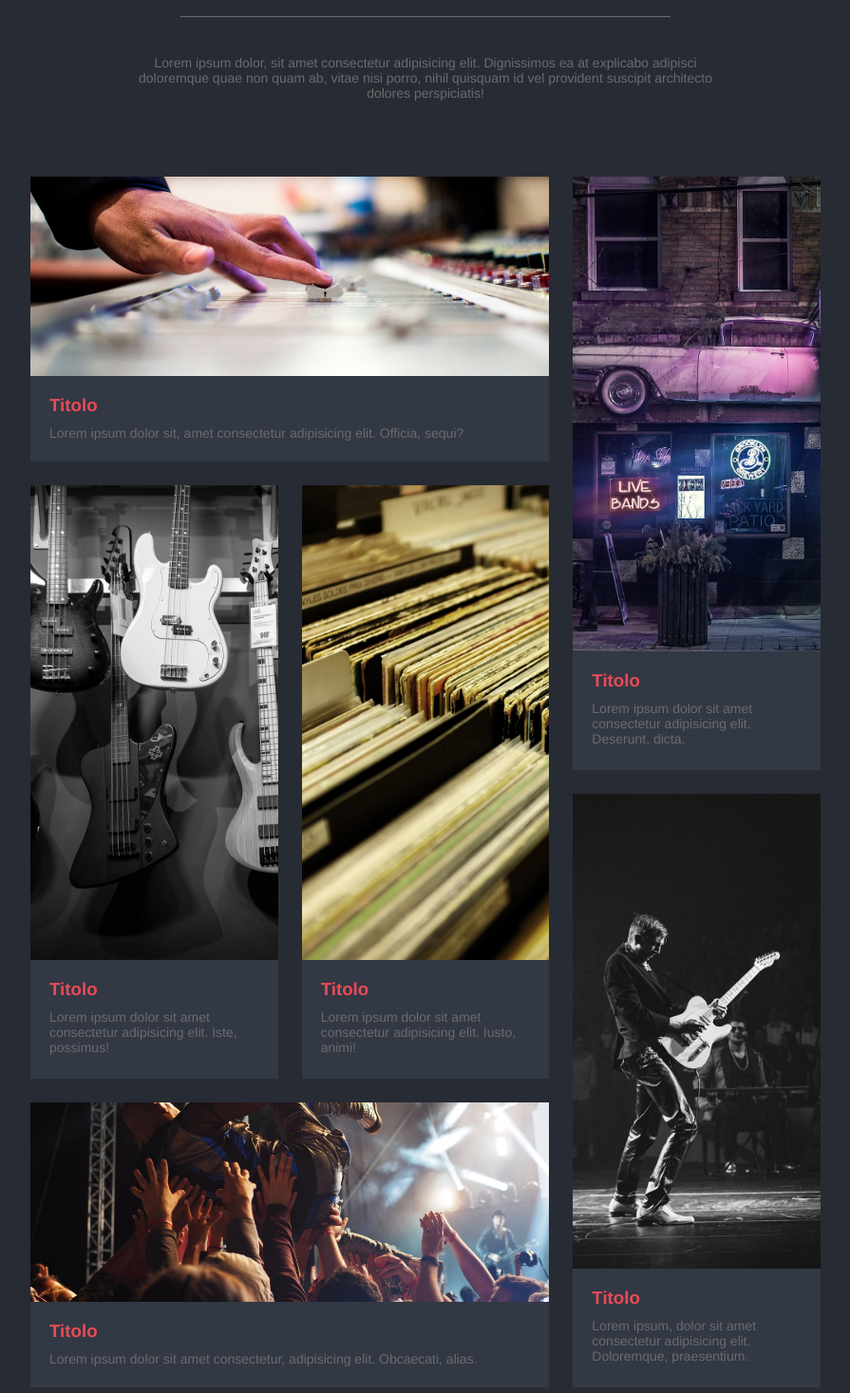
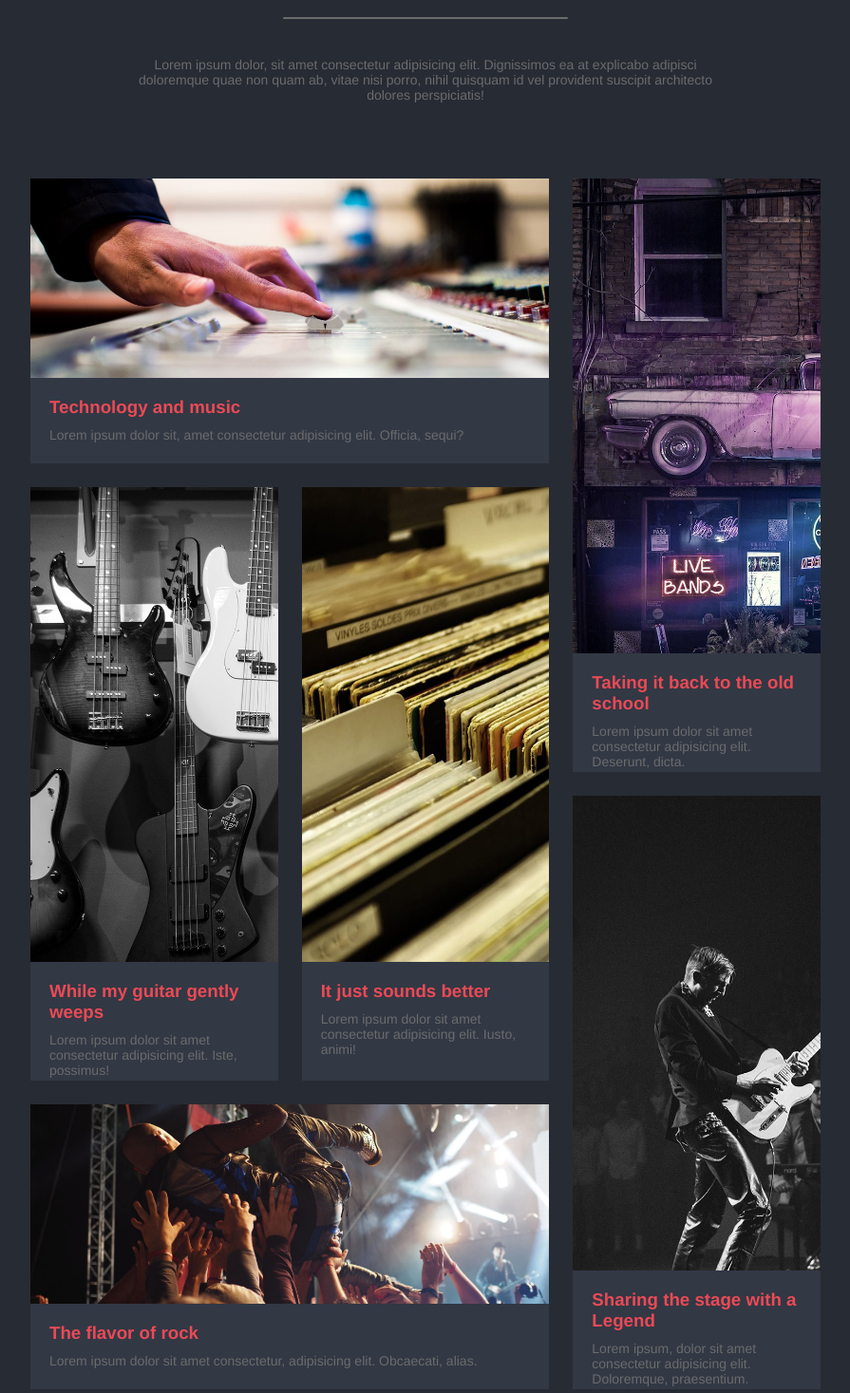
Before and after one commit to GiulianoPrimavera/proj-html-vuejs, a Vue app: page / in a window 1280 px wide. Shown: the part 1330-2797 px from the top of the page at 95% size, without its empty margins (192-1087 px from the left). Built offline with nearby package versions, Linux system fonts and the light colour scheme.

Commit message:
adds news cards animation, fixes positions

```diff
--- a/src/components/Main.vue
+++ b/src/components/Main.vue
@@ -1,6 +1,5 @@
 <template>
   <div class="main">
-
     <div class="brake">
       <!-- sezione di testo (si ripete 3 volte nel codice) -->
       <div class="main_text_section">
@@ -8,6 +7,8 @@
         <div class="brake_red_line"></div>
 
         <h2>Music Is Life</h2>
+        <div class="div_line"></div>
+
         <p class="small_text">
           Lorem ipsum dolor, sit amet consectetur adipisicing elit. Dignissimos
           ea at explicabo adipisci doloremque quae non quam ab, vitae nisi
@@ -21,6 +22,8 @@
       <!-- sezione titolo delle news -->
       <div class="main_text_section">
         <h2>Latest Band News</h2>
+        <div class="div_line"></div>
+
         <p class="small_text">
           Lorem ipsum dolor, sit amet consectetur adipisicing elit. Dignissimos
           ea at explicabo adipisci doloremque quae non quam ab, vitae nisi
@@ -31,7 +34,12 @@
 
       <!-- contenitore delle news -->
       <div class="news_container">
-        <div class="news_card wide_card">
+        <div class="news_card card_1 wide_card">
+          <!-- il link compare quando la card è in hover -->
+          <div class="hover_link">
+            <a href="#"><p>Technology and music</p></a>
+          </div>
+
           <div class="news_card_image_container">
             <img
               src="@/assets/images/blog_music_techo.jpg"
@@ -40,7 +48,7 @@
           </div>
 
           <div class="news_card_text_container">
-            <h3>Titolo</h3>
+            <h3>Technology and music</h3>
             <p class="small_text">
               Lorem ipsum dolor sit, amet consectetur adipisicing elit. Officia,
               sequi?
@@ -48,6 +56,11 @@
           </div>
         </div>
         <div class="news_card card_2 narrow_card">
+           <!-- il link compare quando la card è in hover -->
+          <div class="hover_link">
+            <a href="#"><p>Taking it back to the old school</p></a>
+          </div>
+
           <div class="news_card_image_container">
             <img
               src="@/assets/images/blog-post1.jpg"
@@ -56,7 +69,7 @@
           </div>
 
           <div class="news_card_text_container">
-            <h3>Titolo</h3>
+            <h3>Taking it back to the old school</h3>
             <p class="small_text">
               Lorem ipsum dolor sit amet consectetur adipisicing elit. Deserunt,
               dicta.
@@ -64,6 +77,11 @@
           </div>
         </div>
         <div class="news_card card_3 narrow_card">
+          <!-- il link compare quando la card è in hover -->
+          <div class="hover_link">
+            <a href="#"><p>While my guitar gently weeps</p></a>
+          </div>
+
           <div class="news_card_image_container">
             <img
               src="@/assets/images/blog-post3.jpg"
@@ -72,7 +90,7 @@
           </div>
 
           <div class="news_card_text_container">
-            <h3>Titolo</h3>
+            <h3>While my guitar gently weeps</h3>
             <p class="small_text">
               Lorem ipsum dolor sit amet consectetur adipisicing elit. Iste,
               possimus!
@@ -80,6 +98,11 @@
           </div>
         </div>
         <div class="news_card card_4 narrow_card">
+          <!-- il link compare quando la card è in hover -->
+          <div class="hover_link">
+            <a href="#"><p>It just sounds better</p></a>
+          </div>
+
           <div class="news_card_image_container">
             <img
               src="@/assets/images/blog-post4.jpg"
@@ -88,14 +111,19 @@
           </div>
 
           <div class="news_card_text_container">
-            <h3>Titolo</h3>
+            <h3>It just sounds better</h3>
             <p class="small_text">
               Lorem ipsum dolor sit amet consectetur adipisicing elit. Iusto,
               animi!
             </p>
           </div>
         </div>
-        <div class="news_card wide_card">
+        <div class="news_card card_5 wide_card">
+          <!-- il link compare quando la card è in hover -->
+          <div class="hover_link">
+            <a href="#"><p>The flavor of rock</p></a>
+          </div>
+
           <div class="news_card_image_container">
             <img
               src="@/assets/images/blog_flavor_rock.jpg"
@@ -104,7 +132,7 @@
           </div>
 
           <div class="news_card_text_container">
-            <h3>Titolo</h3>
+            <h3>The flavor of rock</h3>
             <p class="small_text">
               Lorem ipsum dolor sit amet consectetur, adipisicing elit.
               Obcaecati, alias.
@@ -112,6 +140,11 @@
           </div>
         </div>
         <div class="news_card card_6 narrow_card">
+          <!-- il link compare quando la card è in hover -->
+          <div class="hover_link">
+            <a href="#"><p>Sharing the stage with a Legend</p></a>
+          </div>
+
           <div class="news_card_image_container">
             <img
               src="@/assets/images/blog-post2.jpg"
@@ -120,7 +153,7 @@
           </div>
 
           <div class="news_card_text_container">
-            <h3>Titolo</h3>
+            <h3>Sharing the stage with a Legend</h3>
             <p class="small_text">
               Lorem ipsum, dolor sit amet consectetur adipisicing elit.
               Doloremque, praesentium.
@@ -156,9 +189,25 @@
     </div>
 
     <div class="live_dates">
+      <div class="main_text_section">
 
+        <h2>Live dates</h2>
+        <div class="div_line"></div>
+
+        <p class="small_text">
+          Lorem ipsum dolor, sit amet consectetur adipisicing elit. Dignissimos
+          ea at explicabo adipisci doloremque quae non quam ab, vitae nisi
+          porro, nihil quisquam id vel provident suscipit architecto dolores
+          perspiciatis!
+        </p>
+      </div>
+
+      <div class="live_dates_list">
+        <ul>
+          <li></li>
+        </ul>
+      </div>
     </div>
-
   </div>
 </template>
 
--- a/src/styles/main.scss
+++ b/src/styles/main.scss
@@ -14,10 +14,16 @@
 
         h2{
             padding: 40px 0;
-            border-bottom: 1px solid $mid_gray;
         }
         p{
             padding: 40px 0;
+        }
+
+        .div_line{
+            height: 2px;
+            background-color: $mid_gray;
+            width: 300px;
+            border-radius: 10px;
         }
     }
 
@@ -52,11 +58,17 @@
             grid-gap: 25px;
 
             .news_card{
+                position: relative;
                 overflow: hidden;
 
                 .news_card_text_container{
                     padding: 20px;
                     background-color: $charade_2;
+                    position: absolute;
+                    bottom: 0;
+                    right: 0;
+                    left: 0;
+                    transition: .5s;
                     h3{
                         color: $color_red;
                     }
@@ -67,13 +79,10 @@
 
                 &.wide_card{
                     grid-column: 1/3;
-
                     .news_card_image_container{
-                        height: 70%;
                         img{
                             width: 100%;
                             height: 100%;
-                            object-fit: cover;
                         }
                     }
 
@@ -83,11 +92,10 @@
                 }
                 &.narrow_card{
                     .news_card_image_container{
-                        height: 80%;
+                        height: 100%;
                         img{
-                            width: 100%;
                             height: 100%;
-                            object-fit: cover;
+                            object-position: center;
                         }
                     }
 
@@ -105,6 +113,41 @@
                 &.card_6{
                     grid-column: 3/4;
                     grid-row: 3/5;
+                }
+
+                .hover_link{
+                    a{
+                        font-weight: bold;
+                        font-size: 18px;
+                        display: flex;
+                        align-items: center;
+                        justify-content: center;
+                        position: absolute;
+                        width: 100%;
+                        height: 100%;
+                        background-color: #ea4a5586;
+                        transform: translateX(-110%);
+                        transition: .3s;
+                    }
+                }
+                &:hover{
+                    .hover_link{
+                        a{
+                            font-weight: bold;
+                        font-size: 18px;
+                        display: flex;
+                        align-items: center;
+                        justify-content: center;
+                        position: absolute;
+                        width: 100%;
+                        height: 100%;
+                        background-color: #ea4a5586;
+                        transform: translateX(0);
+                        }
+                    }
+                    .news_card_text_container{
+                        transform: translateY(100%);
+                    }
                 }
 
             }
@@ -153,7 +196,8 @@
     }
 
     .live_dates{
-
-
+        background-color: $charade;
+        display: flex;
+        justify-content: center;
     }
 }
```
